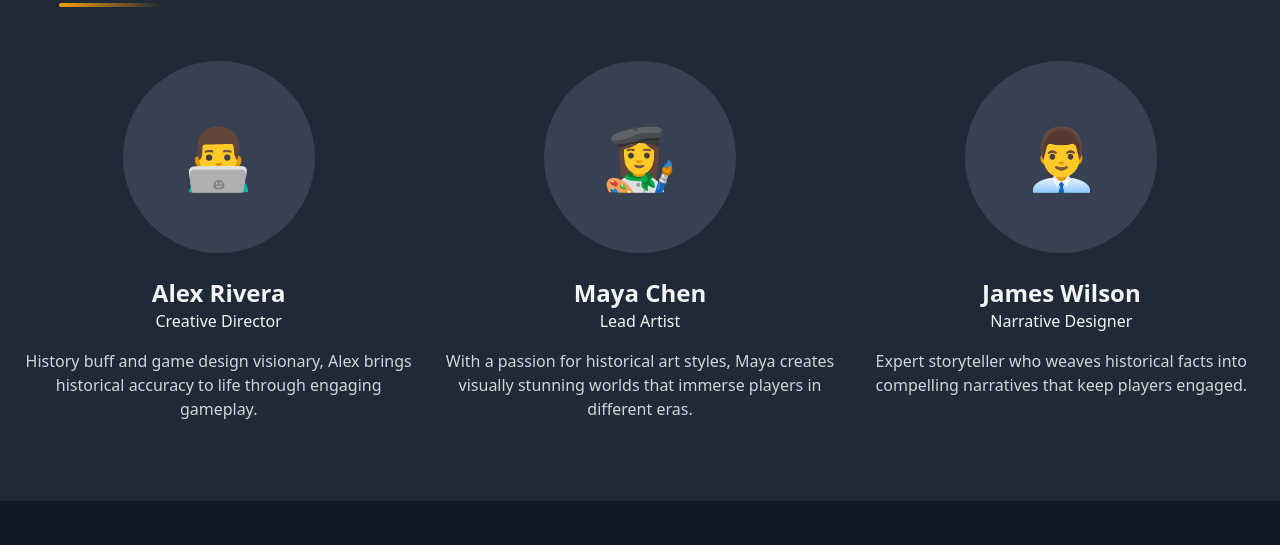
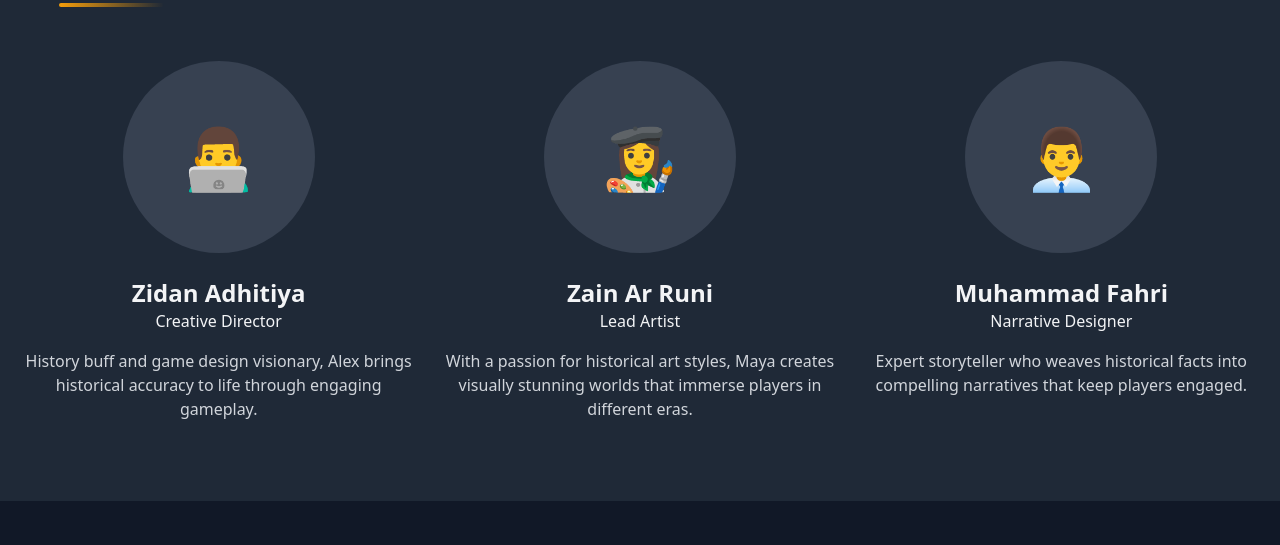
Before and after one commit to ZidanAdhitiya/CHIPHERWORKS, a plain HTML site: page index.html in a window 1280 px wide. Shown: the part 2109-2654 px from the top of the page. Drawn offline with nearby package versions, Linux system fonts and the light colour scheme.

Commit message:
Update index.html

```diff
--- a/index.html
+++ b/index.html
@@ -109,7 +109,7 @@
                     <div class="w-48 h-48 mx-auto rounded-full bg-gray-700 mb-6 overflow-hidden">
                         <span class="text-6xl flex items-center justify-center h-full">👨‍💻</span>
                     </div>
-                    <h3 class="text-2xl font-bold">Alex Rivera</h3>
+                    <h3 class="text-2xl font-bold">Zidan Adhitiya</h3>
                     <p class="text-amber-400 mb-4">Creative Director</p>
                     <p class="text-gray-300">History buff and game design visionary, Alex brings historical accuracy to life through engaging gameplay.</p>
                 </div>
@@ -119,7 +119,7 @@
                     <div class="w-48 h-48 mx-auto rounded-full bg-gray-700 mb-6 overflow-hidden">
                         <span class="text-6xl flex items-center justify-center h-full">👩‍🎨</span>
                     </div>
-                    <h3 class="text-2xl font-bold">Maya Chen</h3>
+                    <h3 class="text-2xl font-bold">Zain Ar Runi</h3>
                     <p class="text-amber-400 mb-4">Lead Artist</p>
                     <p class="text-gray-300">With a passion for historical art styles, Maya creates visually stunning worlds that immerse players in different eras.</p>
                 </div>
@@ -129,7 +129,7 @@
                     <div class="w-48 h-48 mx-auto rounded-full bg-gray-700 mb-6 overflow-hidden">
                         <span class="text-6xl flex items-center justify-center h-full">👨‍💼</span>
                     </div>
-                    <h3 class="text-2xl font-bold">James Wilson</h3>
+                    <h3 class="text-2xl font-bold">Muhammad Fahri</h3>
                     <p class="text-amber-400 mb-4">Narrative Designer</p>
                     <p class="text-gray-300">Expert storyteller who weaves historical facts into compelling narratives that keep players engaged.</p>
                 </div>
```
